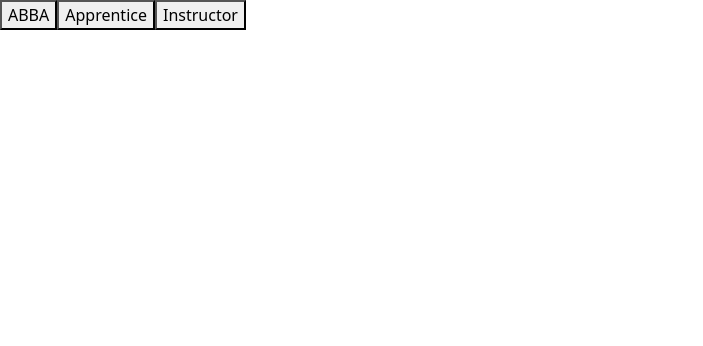
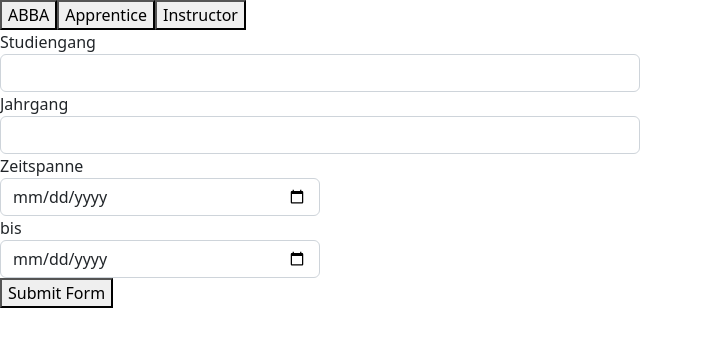
Before and after one commit to kngkiro/ng-training, an Angular app: page /abba/newjob in a window 1280 px wide. Before the commit this address led to /. Shown: the top 346 px of the page, without its empty margins (0-703 px from the left). Built offline with nearby package versions, Linux system fonts and the light colour scheme.

Commit message:
4 files modified, 3 added

```diff
--- a/src/app/abba/abba.component.html
+++ b/src/app/abba/abba.component.html
@@ -36,7 +36,7 @@
   </div>
   <div class="card-body">
     <h5 class="card-title">Special title treatment</h5>
-    <p class="card-text">With supporting text below as a natural lead-in to additional content.</p>
+    <a class="btn btn-secondary" [routerLink]="['/abba/newjob']"> Neue Phase</a>
 
     <table class="table table-striped">
       <thead>
@@ -69,6 +69,5 @@
       </tbody>
     </table>
 
-    <a href="#" class="btn btn-primary">Go somewhere</a>
   </div>
 </div>
--- /dev/null
+++ b/src/app/abba/newjob/newjob.component.html
@@ -0,0 +1,40 @@
+<form [formGroup]="newjob" (ngSubmit)="onSubmit()">
+
+  <div class="form-group">
+    <label for="name"> Studiengang </label>
+    <select class="form-control w-50" name="group" id="group" formControlName="group" required>
+      <option value="AI">AI</option>
+      <option value="WI">WI</option>
+      <option value="WING">WING</option>
+      <option value="BWL">BWL</option>
+    </select>
+  </div>
+  <div class="form-group">
+    <label for="name"> Jahrgang </label>
+    <select class="form-control w-50" name="year" id="year" formControlName="year" required>
+      <option value="2022">2022</option>
+      <option value="2021">2021</option>
+      <option value="2020">2020</option>
+      <option value="2019">2019</option>
+    </select>
+  </div>
+  <div class="form-group">
+    <label for="timespan"> Zeitspanne </label>
+    <input class="form-control w-25" type="date" id="start" name="start" formControlName="start" required>
+    bis
+    <input class="form-control w-25" type="date" id="end" name="end" formControlName="end" required>
+  </div>
+
+  <button class="button" type="submit">Submit Form</button>
+  </form>
+
+  <script type="text/javascript">
+  $(function() {
+    $( "#datepicker" ).datepicker({
+      dateFormat: 'dd-mm-yy',
+      yearRange: "-100:+0",
+      changeMonth: true,
+      changeYear: true
+    });
+  });
+  </script>
--- /dev/null
+++ b/src/app/abba/newjob/newjob.component.ts
@@ -0,0 +1,28 @@
+import { Component, OnInit } from '@angular/core';
+import { FormBuilder, ReactiveFormsModule } from '@angular/forms';
+import { LocalService } from '../../local.service';
+import {Router} from '@angular/router';
+
+@Component({
+  selector: 'app-newjob',
+  templateUrl: './newjob.component.html',
+  styleUrls: ['./newjob.component.css']
+})
+export class NewjobComponent implements OnInit {
+
+  constructor(private formBuilder: FormBuilder, private localStore: LocalService, private route: Router) { }
+
+  newjob = this.formBuilder.group({
+    group:'',
+    year:'',
+    start: '',
+    end: ''
+  });
+
+  onSubmit(): void {
+  }
+
+  ngOnInit() {
+  }
+
+}
--- a/src/app/app-routing.module.ts
+++ b/src/app/app-routing.module.ts
@@ -7,6 +7,8 @@
 import {InstructorComponent} from './instructor/instructor.component';
 
 import {NewphaseComponent} from './instructor/newphase/newphase.component';
+import { NewjobComponent } from './abba/newjob/newjob.component';
+
 import {ApplicationComponent} from './apprentice/application/application.component';
 
 
@@ -17,7 +19,8 @@
   { path: 'forms', component: FormsComponent },
   { path: 'instructor', component: InstructorComponent},
   { path: 'instructor/newphase', component: NewphaseComponent},
-  { path: 'apprentice/application', component: ApplicationComponent}
+  { path: 'apprentice/application', component: ApplicationComponent},
+  { path: 'abba/newjob', component: NewjobComponent}
   ];
 
 
--- a/src/app/app.module.ts
+++ b/src/app/app.module.ts
@@ -8,12 +8,13 @@
 import { AppRoutingModule } from './app-routing.module';
 import { AppComponent } from './app.component';
 import { FormsComponent } from './forms/forms.component';
-import { NewphaseComponent } from './instructor/newphase/newphase.component';
 
 import { ApprenticeComponent } from './apprentice/apprentice.component';
 import { InstructorComponent } from './instructor/instructor.component';
 
 import { NewphaseComponent } from './instructor/newphase/newphase.component';
+import { NewjobComponent } from './abba/newjob/newjob.component';
+
 import { ApplicationComponent } from './apprentice/application/application.component';
 
 
@@ -26,7 +27,8 @@
     ApprenticeComponent,
     InstructorComponent,
     NewphaseComponent,
-    ApplicationComponent
+    ApplicationComponent,
+    NewjobComponent
     ],
   imports: [BrowserModule, AppRoutingModule, ReactiveFormsModule],
 
--- a/src/app/instructor/newphase/newphase.component.html
+++ b/src/app/instructor/newphase/newphase.component.html
@@ -2,7 +2,7 @@
 
 <div class="form-group">
   <label for="name"> Studiengang </label>
-  <select class="form-control" name="group" id="group" formControlName="group" required>
+  <select class="form-control w-50" name="group" id="group" formControlName="group" required>
     <option value="AI">AI</option>
     <option value="WI">WI</option>
     <option value="WING">WING</option>
@@ -11,7 +11,7 @@
 </div>
 <div class="form-group">
   <label for="name"> Jahrgang </label>
-  <select class="form-control" name="year" id="year" formControlName="year" required>
+  <select class="form-control w-50" name="year" id="year" formControlName="year" required>
     <option value="2022">2022</option>
     <option value="2021">2021</option>
     <option value="2020">2020</option>
```
Also changed, not shown: src/app/abba/newjob/newjob.component.css (added).
